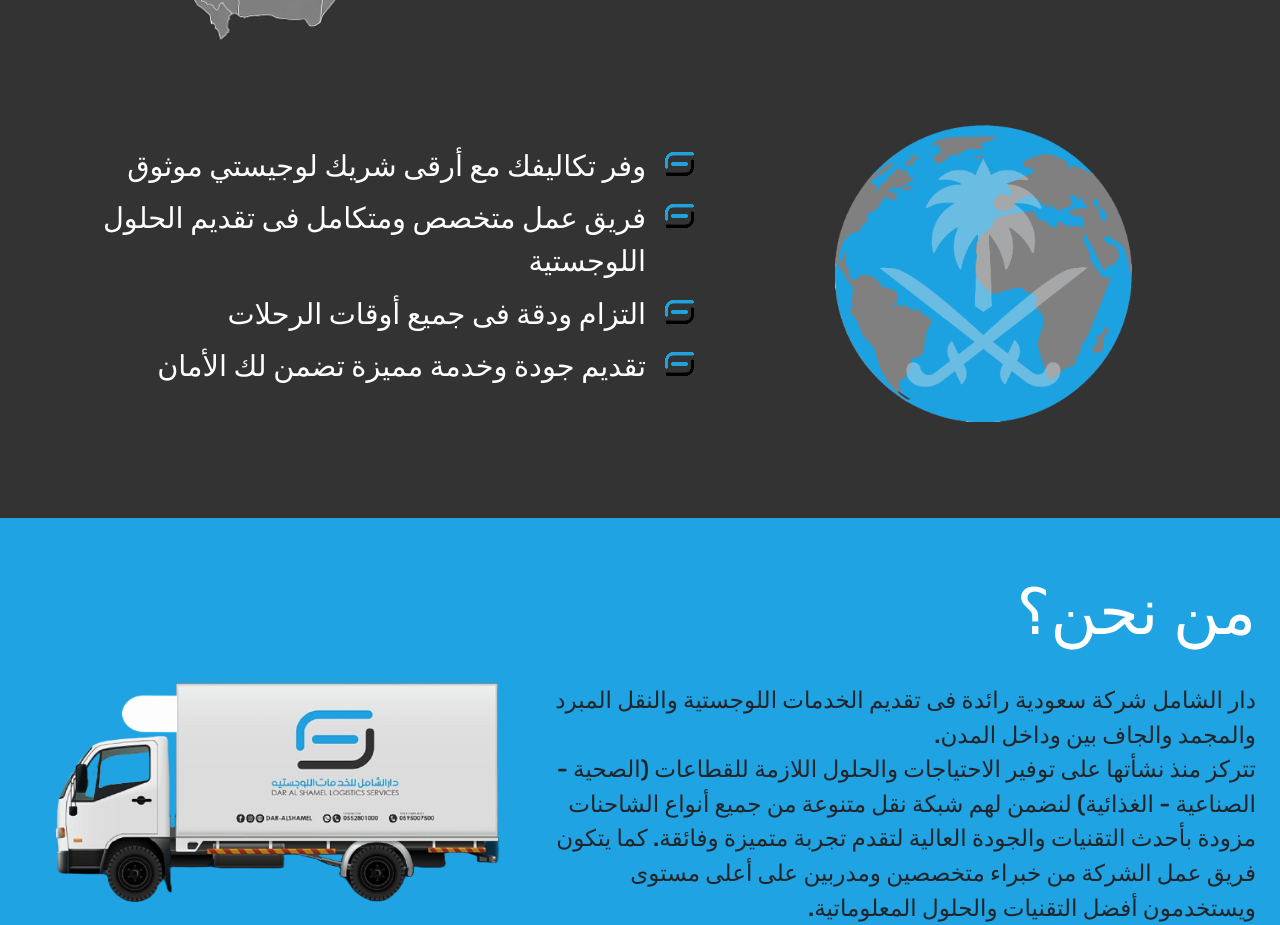
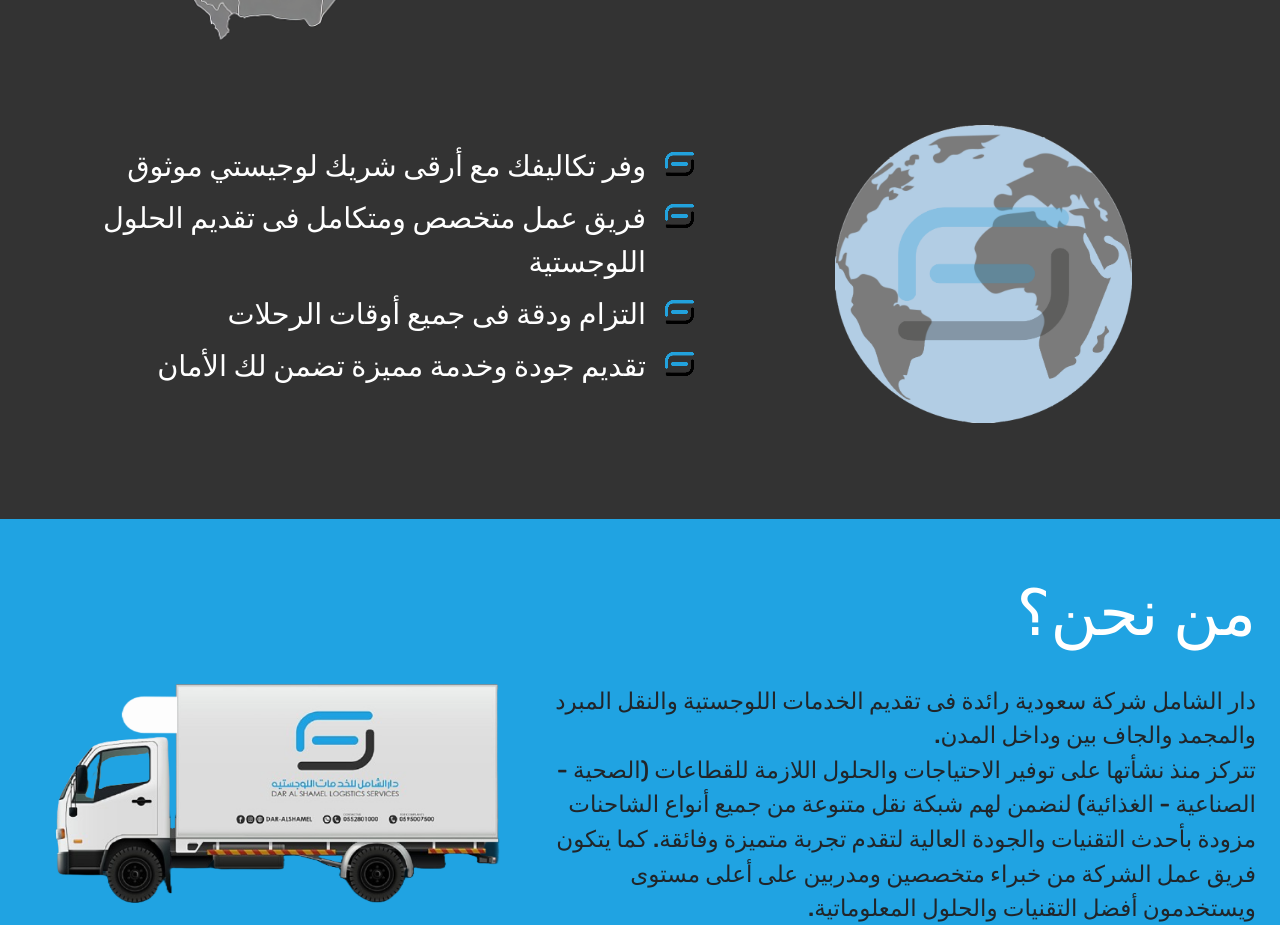
Before and after one commit to MariamAtef226/dar-alshamel, a React (Vite) app: page / in a window 1280 px wide. Shown: the part 1160-2085 px from the top of the page. Built offline with nearby package versions, Linux system fonts and the light colour scheme; the HTML template or start-up script is replaced by a standard one.

Commit message:
changed image

```diff
--- a/src/components/Landing.jsx
+++ b/src/components/Landing.jsx
@@ -2,6 +2,8 @@
 import mobile_landing from "../assets/img/mobile-landing.jpg";
 import ksa_map from "../assets/img/ksa-map.png";
 import driver from "../assets/img/saudiglobe.png";
+import logo_globe from "../assets/img/logoglobe.png";
+
 import { useEffect, useState } from "react";
 
 export default function Landing() {
@@ -49,7 +51,7 @@
           <div className="w-50 transparent transparent-sm floatUp text-center d-none d-lg-block">
             <img
               className="view-on-scroll ksa-map"
-              src={driver}
+              src={logo_globe}
               width="50%"
             />
           </div>
```
Also changed, not shown: src/assets/img/logoglobe.png (added).
